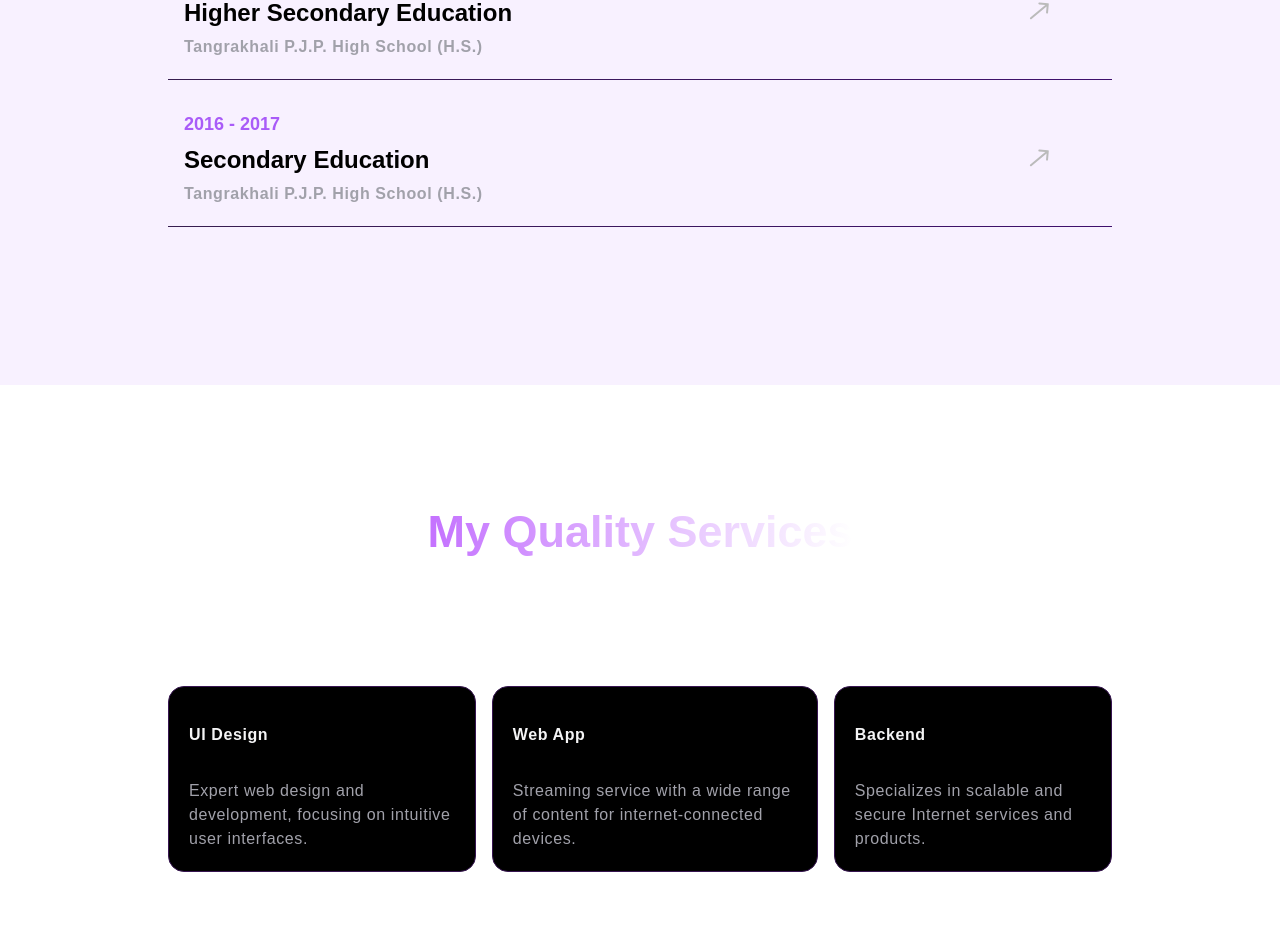
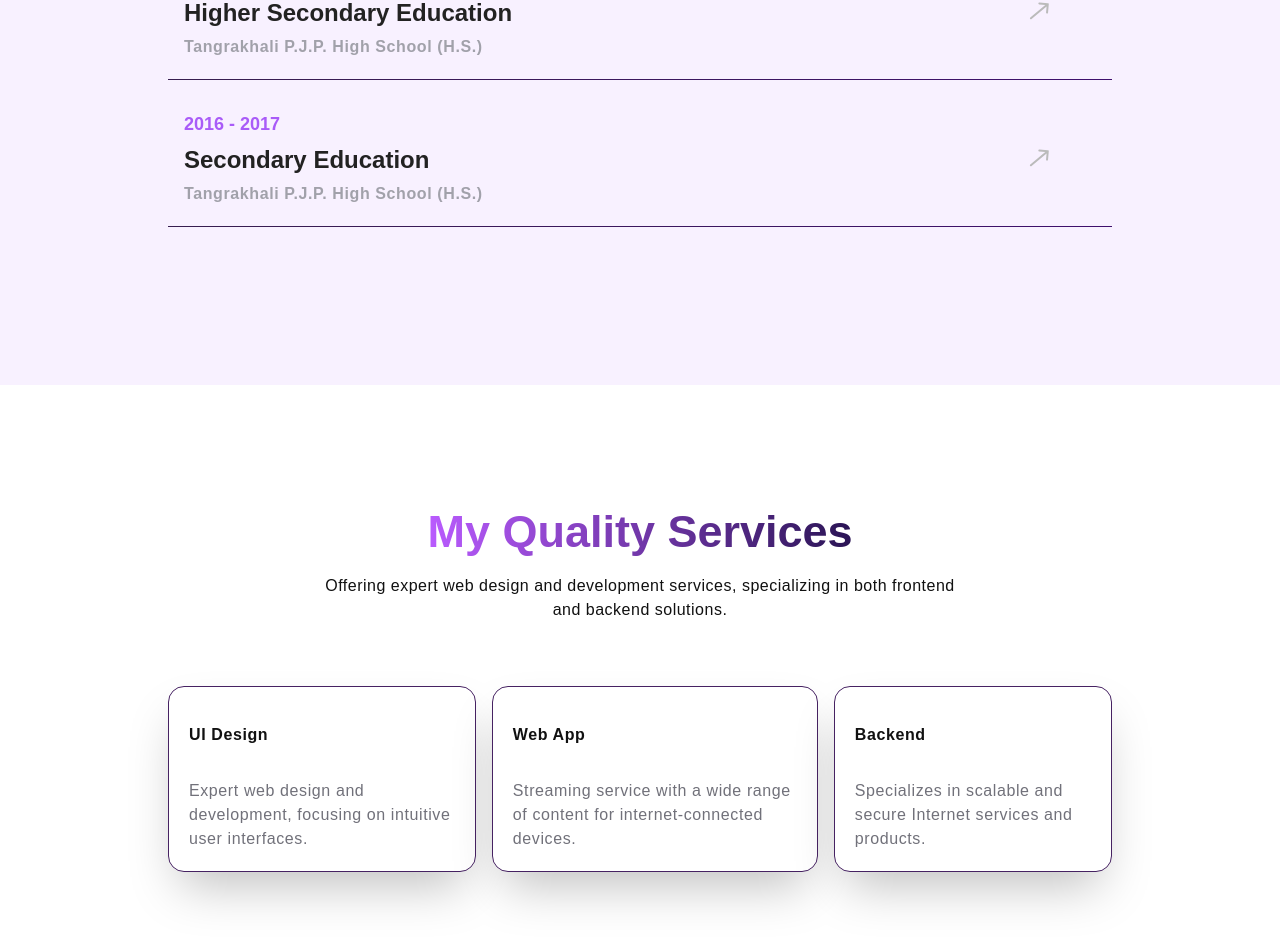
Before and after one commit to Panchammmm/My-Portfolio, a React (Vite) app: page / in a window 1280 px wide. Shown: the part 1372-2324 px from the top of the page. Built offline with nearby package versions, Linux system fonts and the light colour scheme.

Commit message:
service-light-mode

```diff
--- a/src/Components/NavBar/Nav.jsx
+++ b/src/Components/NavBar/Nav.jsx
@@ -117,7 +117,7 @@ export default function Nav() {
                 </div>
 
                 <div className="hidden xl:flex items-center justify-center">
-                    <div className="mt-2">
+                    <div className="mt-1">
                         <ThemeBtn />
                     </div>
 
--- a/src/Home-Page/My-Service/ServCard.jsx
+++ b/src/Home-Page/My-Service/ServCard.jsx
@@ -33,10 +33,10 @@ const CHover = ({ items = [], className }) => {
                                 />
                             )}
                         </AnimatePresence>
-                        <div className={cn("rounded-2xl p-5 overflow-hidden bg-black border border-[#371551] relative z-20")}>
+                        <div className={cn("rounded-2xl shadow-2xl p-5 overflow-hidden bg-servBox border border-[#462262] relative z-20")}>
                             <div className="relative z-50">
-                                <h4 className={cn("text-zinc-100 font-bold tracking-[0.6px] mt-4")}>{item.title}</h4>
-                                <p className={cn("mt-8 text-zinc-400 tracking-[0.6px] leading-relaxed text-base")}>{item.description}</p>
+                                <h4 className={cn("text-des font-bold tracking-[0.6px] mt-4")}>{item.title}</h4>
+                                <p className={cn("mt-8 text-zinc-500 tracking-[0.6px] leading-relaxed text-base")}>{item.description}</p>
                             </div>
                         </div>
                     </div>
--- a/src/Home-Page/My-Service/Service.jsx
+++ b/src/Home-Page/My-Service/Service.jsx
@@ -9,7 +9,7 @@ export default function Service() {
             <div className="flex justify-center">
                 <h1 className="my-service lg:text-[45px] text-[35px] font-[700] text-center leading-[1.2]">My Quality Services</h1>
             </div>
-            <p className="w-[90%] lg:w-[50%] mx-auto text-center tracking-[0.5px] text-white mt-[15px] mb-4">Offering expert web design and development services, specializing in both frontend and backend solutions.</p>
+            <p className="w-[90%] lg:w-[50%] mx-auto text-center text-des tracking-[0.5px] mt-[15px] mb-4">Offering expert web design and development services, specializing in both frontend and backend solutions.</p>
 
             <ServCard />
 
--- a/src/Home-Page/My-Service/service.css
+++ b/src/Home-Page/My-Service/service.css
@@ -1,5 +1,5 @@
 .my-service {
-    background: linear-gradient(to right, #c471ff, #ffffff);
+    background: linear-gradient(to right, var(--gradient_texta), var(--gradient_textb));
     -webkit-background-clip: text;
     -webkit-text-fill-color: transparent;
 }
--- a/src/index.css
+++ b/src/index.css
@@ -17,7 +17,9 @@
   --dp_Shadowb: #191919b6;
   --dev_about: #000;
   --about_light: #00000075;
-  --edu_title: #000;
+  --edu_title: #222;
+  --description: #111;
+  --service_box: #fff;
 }
 
 [data-theme="dark"] {
@@ -34,6 +36,8 @@
   --dev_about: #fff;
   --about_light: #ffffff55;
   --edu_title: #fff;
+  --description: #eee;
+  --service_box: #000;
 }
 
 * {
--- a/tailwind.config.js
+++ b/tailwind.config.js
@@ -15,6 +15,8 @@ export default {
         devAbout: 'var(--dev_about)',
         aboutLight: 'var(--about_light)',
         eduTitle: 'var(--edu_title)',
+        des: 'var(--description)',
+        servBox: 'var(--service_box)',
       },
     },
   },
```
Also changed, not shown: src/assets/Social-media-icons/github.svg.
